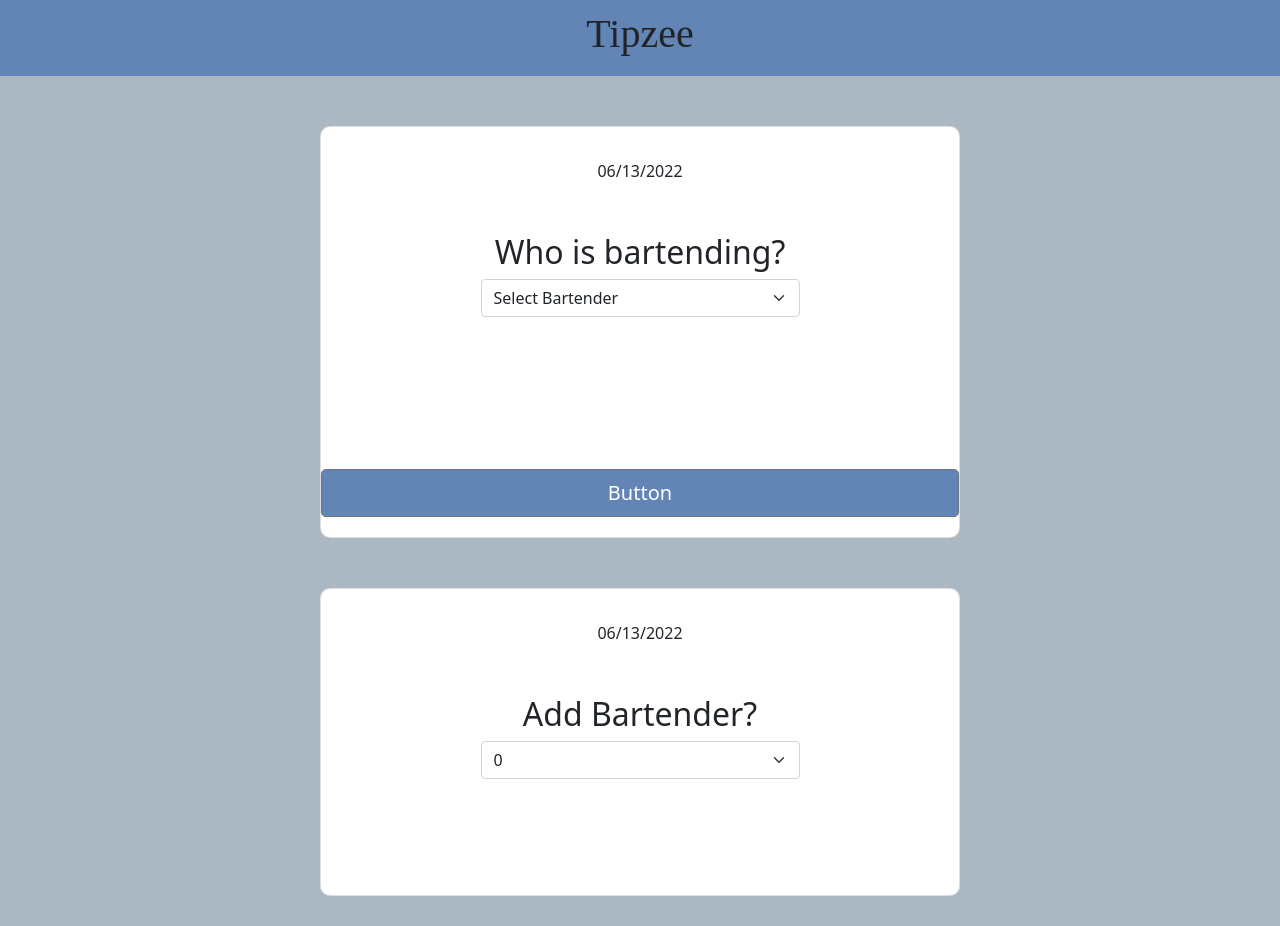
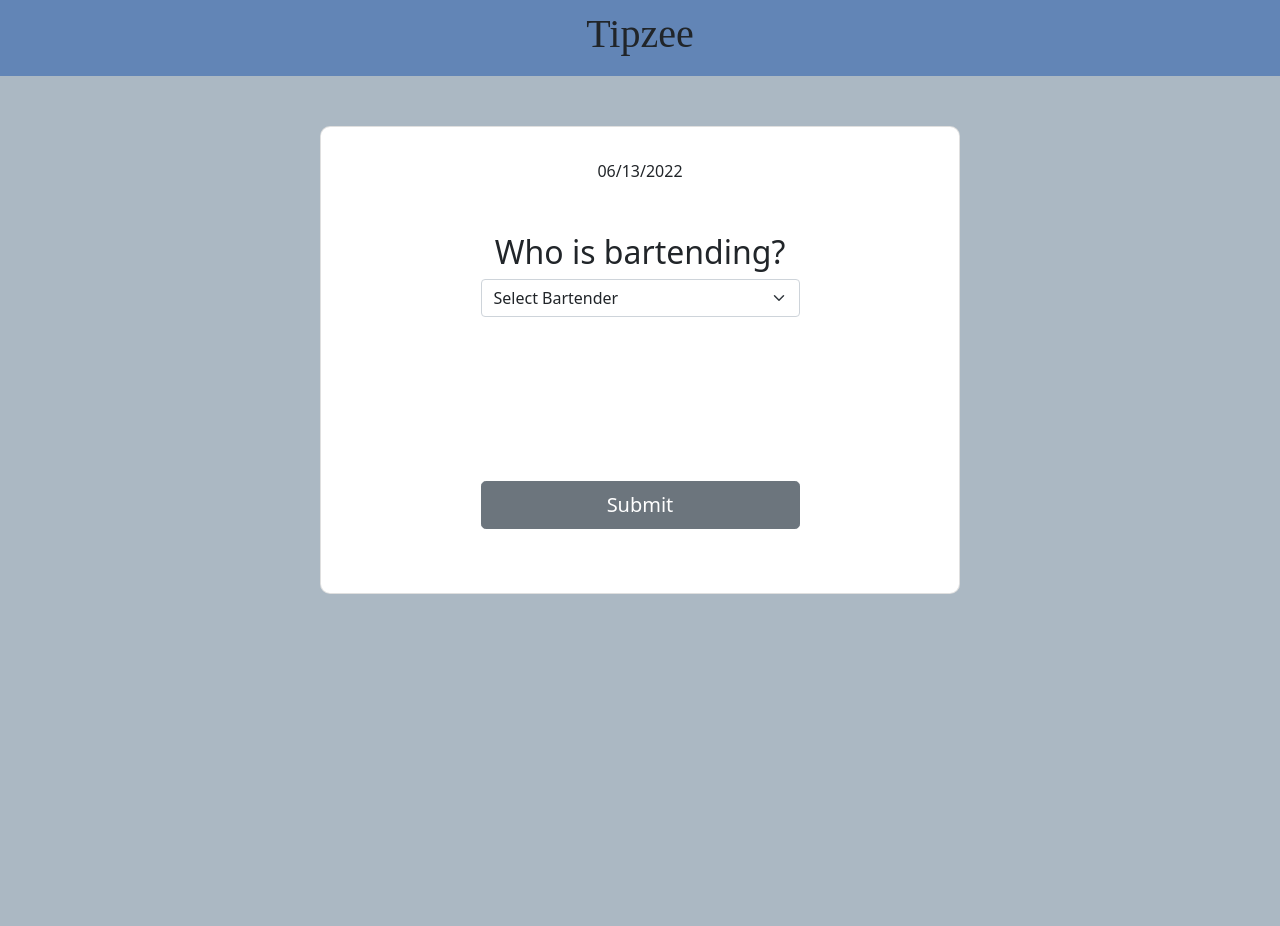
Before and after one commit to afrochef22/tipzee, a React (Create React App) app: page / in a window 1280 px wide. Built offline with nearby package versions, Linux system fonts and the light colour scheme; a web font is replaced by a local one.

Commit message:
got basic logic done

```diff
--- a/src/App.js
+++ b/src/App.js
@@ -10,7 +10,6 @@ const App = () => {
 		totalTipsAfterBarbackTipOut: 0,
 		barBackTips: 0,
 		bartenderPosition: [
-			{ bar: "None" },
 			{ bar: "Ashanti Rogers" },
 			{ bar: "Michelle Rogers" },
 			{ bar: "David Perricone" },
@@ -57,33 +56,27 @@ const App = () => {
 
 	const [newWorkingBartenders, setWorkingBartender] = useState([]);
 
+	const [isSubmited, setIsSubmited] = useState(false);
+
 	const submitHandler = (inputedTips, numOfBartenders, totalTips) => {
-		console.log(inputedTips);
 		setTotalTipsCollected(inputedTips);
 		setNumberOfBartenders(numOfBartenders);
 	};
 
 	const addWorkingBartenderHandler = (bartender) => {
-		// console.log("before filter", bartender, newWorkingBartenders);
 		setWorkingBartender([...newWorkingBartenders, bartender]);
-		// console.log("after filter", "(newWorkingBartender)", newWorkingBartenders);
+		setNumberOfBartenders(newWorkingBartenders.length + 1);
 	};
 
-	// console.log("outside", newWorkingBartenders);
-
 	const removeWorkingBartender = (employee) => {
-		// console.log("before filter", employee, newWorkingBartenders);
 		const newList = newWorkingBartenders.filter(
 			(bartender) => !bartender.includes(employee)
 		);
 		setWorkingBartender([...newList]);
-		// console.log(
-		// 	"after filter",
-		// 	"(newWorkingBartender)",
-		// 	newWorkingBartenders,
-		// 	"(newList)",
-		// 	newList
-		// );
+	};
+
+	const isSubmitedHandler = (submit) => {
+		setIsSubmited(submit);
 	};
 
 	return (
@@ -97,6 +90,9 @@ const App = () => {
 						removeWorkingBartender={removeWorkingBartender}
 						totalTips={submitHandler}
 						newWorkingBartender={addWorkingBartenderHandler}
+						isSubmited={isSubmited}
+						isSubmitedHandler={isSubmitedHandler}
+						bartenders={numberOfBartenders}
 					/>
 				</div>
 			) : (
@@ -106,6 +102,7 @@ const App = () => {
 						tips={enteredTips}
 						totalTips={totalTipsCollected}
 						bartenders={numberOfBartenders}
+						workingBartenders={newWorkingBartenders}
 					/>
 				</div>
 			)}
--- a/src/components/TipBreakDown.js
+++ b/src/components/TipBreakDown.js
@@ -6,13 +6,11 @@ import "bootstrap/dist/css/bootstrap.min.css";
 
 const TipBreakDown = (props) => {
 	const barbackTips = parseFloat(Number(props.totalTips) * 0.15).toFixed(2);
-	console.log(barbackTips);
 	const tipsAfterBarback = props.totalTips - barbackTips;
 
 	const tipsPerBartender = parseFloat(
 		tipsAfterBarback / props.bartenders
 	).toFixed(2);
-
 	return (
 		<div className="bg1 height100">
 			<Card className="row-content card-container">
@@ -29,11 +27,11 @@ const TipBreakDown = (props) => {
 				</div>
 				<div>
 					<h3>Bartender Tips</h3>
-					{props.tips.bartenderPosition
-						.slice(0, props.bartenders)
+					{props.workingBartenders
+						// .slice(0, props.bartenders)
 						.map((bartender, i) => (
 							<FormGroup row key={i}>
-								<Label sm={4}>{bartender.bar}</Label>
+								<Label sm={4}>{bartender}</Label>
 								<Col sm={8}>{tipsPerBartender}</Col>
 							</FormGroup>
 						))}
--- a/src/components/TipForm.css
+++ b/src/components/TipForm.css
@@ -32,6 +32,14 @@
 	min-width: 90%;
 	margin: 20px 0;
 }
+
+.submit-bartender-btn {
+	margin: 5% 25% 10% 25%;
+}
 .btn-center {
 	text-align: center;
 }
+
+.select-bartender {
+	margin: 10px 0;
+}
--- a/src/components/TipForm.js
+++ b/src/components/TipForm.js
@@ -18,10 +18,6 @@ const TipsForm = (props) => {
 	const [numberOfBartenders, setNumberOfBartenders] = useState(0);
 	const [totalTipsCollected, setTotalTipsCollected] = useState(0);
 
-	const numberOfBartendersHandler = (e) => {
-		setNumberOfBartenders(e.target.value);
-	};
-
 	const backBtnHandler = (e) => {
 		setNumberOfBartenders(0);
 		setTotalTipsCollected(0);
@@ -34,9 +30,13 @@ const TipsForm = (props) => {
 		const list = barTips.map((post) => post.bar);
 		const sum = list.reduce((x, y) => x + y);
 		setTotalTipsCollected(sum);
-		props.totalTips(sum, numberOfBartenders);
+		props.totalTips(sum, props.bartenders);
 	};
-	const tipsArray = [];
+
+	const submitHandler2 = () => {
+		props.isSubmitedHandler(true);
+	};
+
 	const barTipHandler = (e) => {
 		let value = e.target.value;
 		for (let i = -1; i < e.target.id; i++) {
@@ -58,13 +58,18 @@ const TipsForm = (props) => {
 
 	return (
 		<div className="bg1 height100">
+			{props.isSubmited === false ? (
 				<Card className="card-container">
 					<CurrentShift />
 					<Form>
 						<FormGroup className="row-content card-container">
 							<h2 htmlFor="exampleSelect">Who is bartending?</h2>
 							{props.workingBartender.map((bartender, i) => (
-							<InputGroup key={bartender} onSubmit={removeHandler}>
+								<InputGroup
+									className="select-bartender"
+									key={bartender}
+									onSubmit={removeHandler}
+								>
 									<Input readOnly defaultValue={bartender} id={bartender} />
 									<Button
 										color="danger"
@@ -99,49 +104,23 @@ const TipsForm = (props) => {
 							</Input>
 						</FormGroup>
 					</Form>
-				<Button className="button-block bg2" size="lg" type="submit">
-					Button
+					<Button
+						className="submit-bartender-btn"
+						size="lg"
+						type="submit"
+						onClick={submitHandler2}
+					>
+						Submit
 					</Button>
-			</Card>
-
-			{numberOfBartenders < 1 ? (
-				<Card className="card-container">
-					<CurrentShift />
-					<Form className="row-content card-container" onSubmit={submitHandler}>
-						<FormGroup sm={4}>
-							<h2 htmlFor="exampleSelect">Add Bartender?</h2>
-
-							<Input
-								id="exampleSelect"
-								name="select"
-								type="select"
-								onChange={numberOfBartendersHandler}
-							>
-								<option>0</option>
-								<option>1</option>
-								<option>2</option>
-								<option>3</option>
-								<option>4</option>
-								<option>5</option>
-								<option>6</option>
-								<option>7</option>
-								<option>8</option>
-								<option>9</option>
-								<option>10</option>
-							</Input>
-						</FormGroup>
-					</Form>
 				</Card>
 			) : (
 				<div className="bg1">
 					<Card body className="card-container">
 						<Form className="row-content">
 							<h2>Tips Collected</h2>
-							{props.tips.bartenderPosition
-								.slice(0, numberOfBartenders)
-								.map((bartender, i) => (
+							{props.workingBartender.map((bartender, i) => (
 								<FormGroup row key={i}>
-										<Label sm={4}>{bartender.bar}</Label>
+									<Label sm={4}>{bartender}</Label>
 									<Col sm={8}>
 										<Input
 											id={i}
```
Lines whose indentation alone changed are shown as unchanged.
